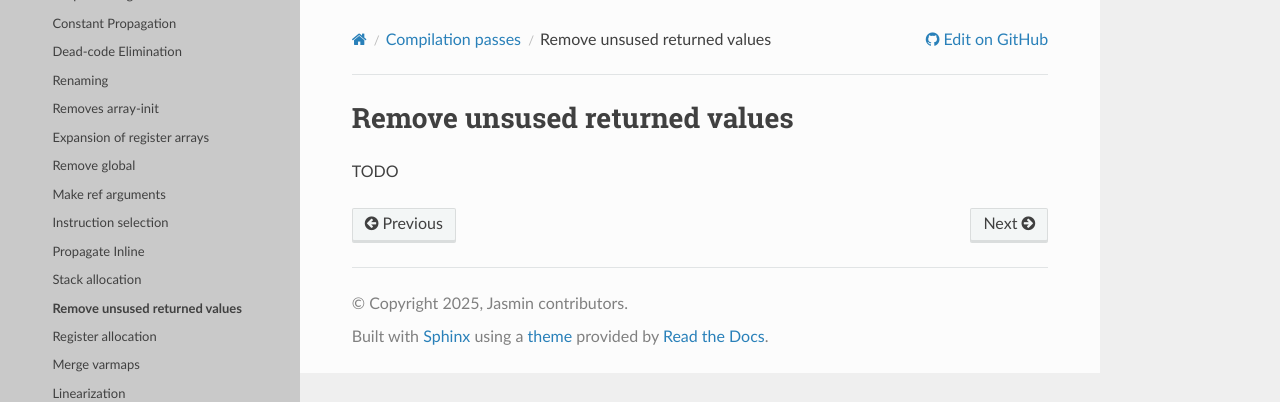
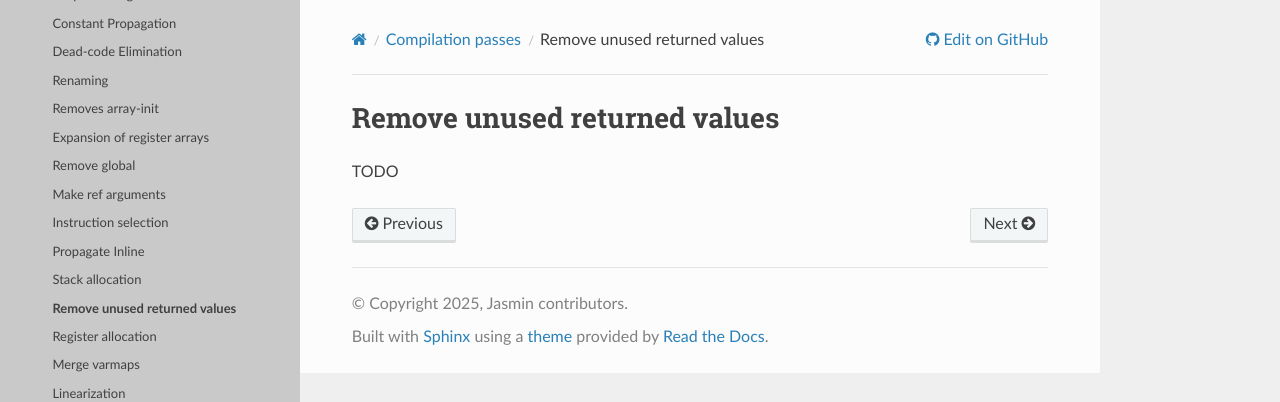
Before and after one commit to lyonel2017/jasmin-doc, a Sphinx documentation site: the page built from source/compiler/passes/rm_unused_ret_value.md, in a window 1280 px wide. Shown: the top 402 px of the page. Built offline with Sphinx 7.4.7 and the Read the Docs theme 3.1.0, drawn with Linux system fonts in a browser that asks for light colours.

Commit message:
fix typo

```diff
--- a/source/compiler/passes/rm_unused_ret_value.md
+++ b/source/compiler/passes/rm_unused_ret_value.md
@@ -1,3 +1,3 @@
-# Remove unsused returned values
+# Remove unused returned values
 
 TODO
```
